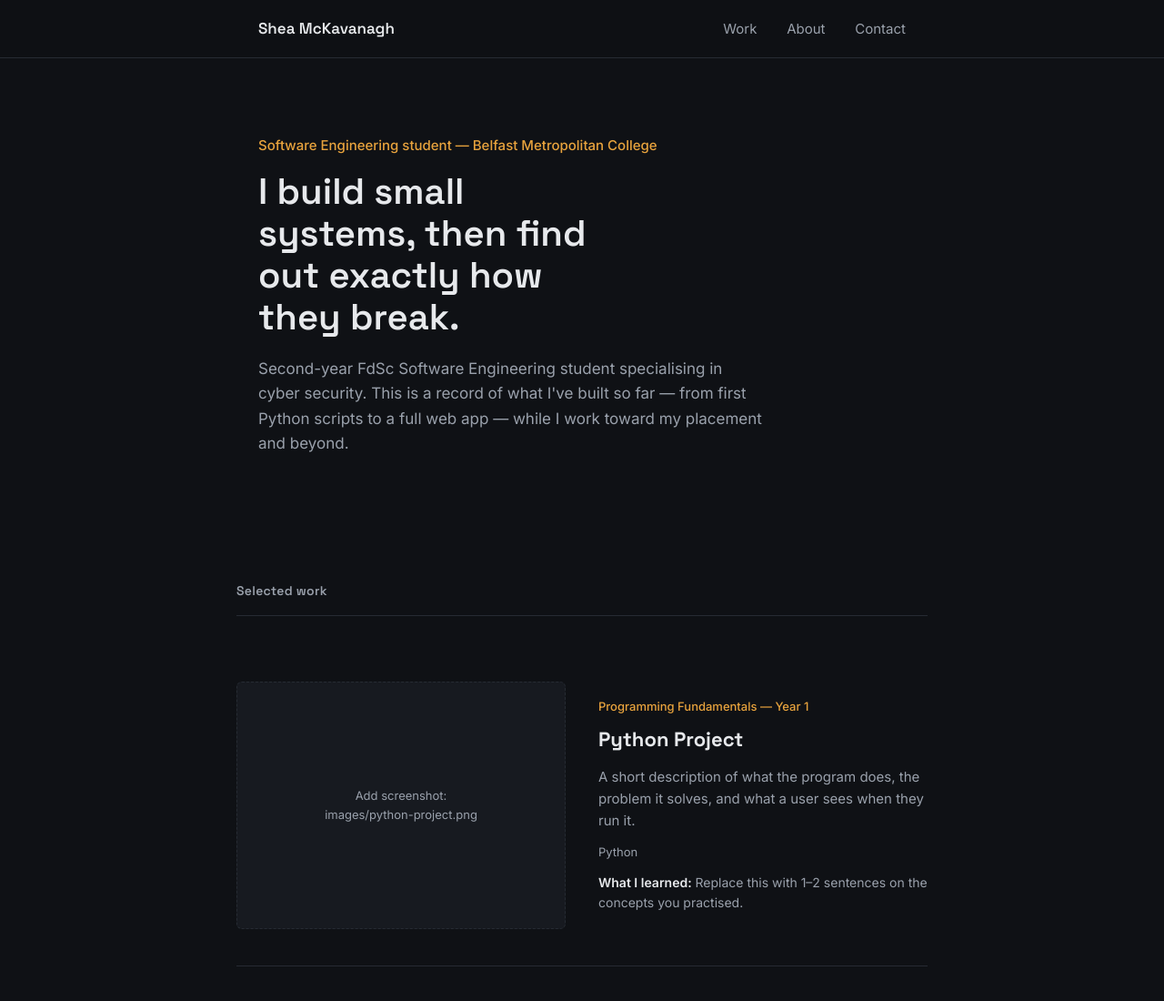
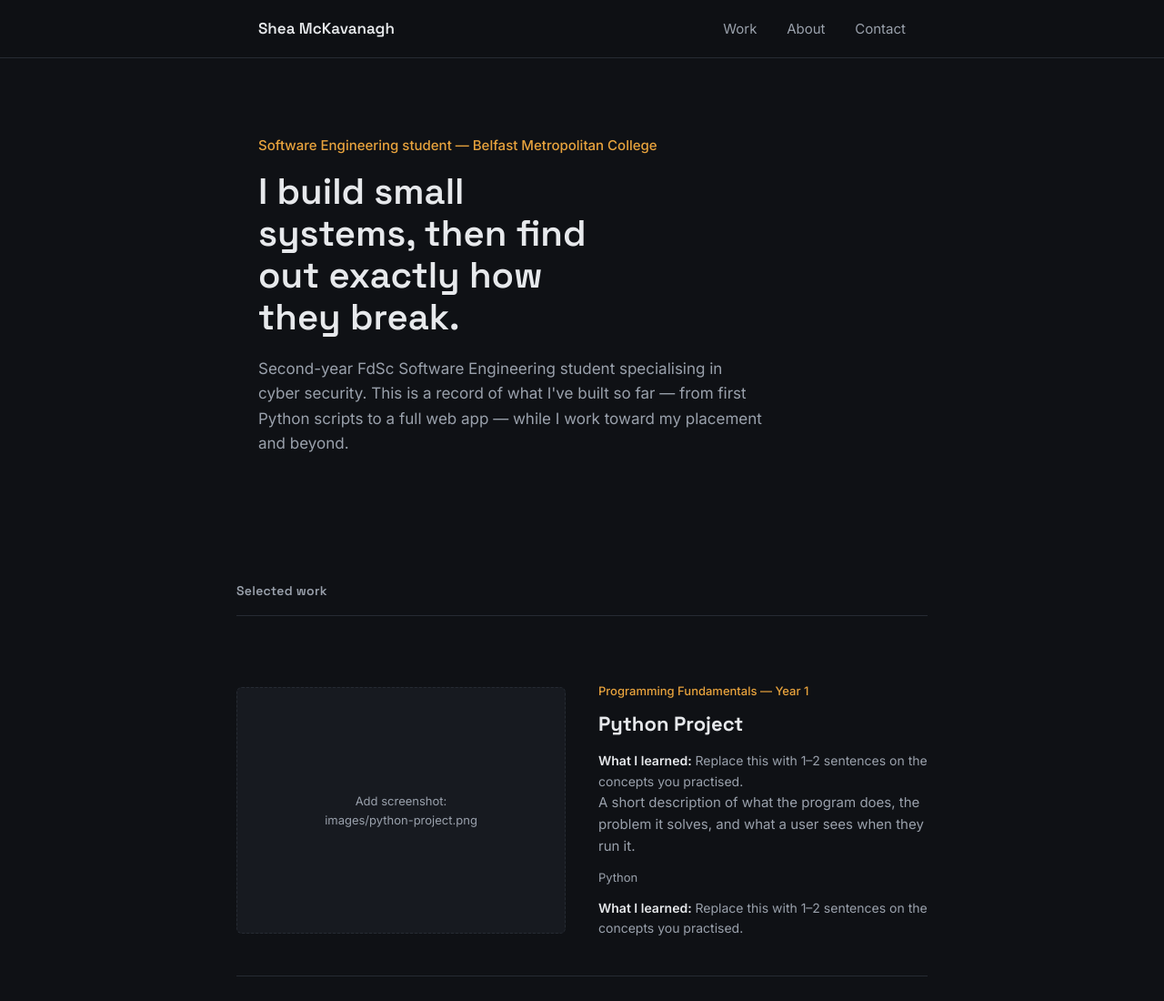
Before and after one commit to sheamck07/sheamck07.github.io, a plain HTML site: page index.html in a window 1280 px wide. Shown: the top 1100 px of the page at 91% size. Drawn offline with Linux system fonts and the light colour scheme.

Commit message:
Add learned concepts section in project body
Updated project section to include learned concepts.

```diff
--- a/index.html
+++ b/index.html
@@ -45,6 +45,11 @@
       <div class="project-body">
         <p class="project-tag">Programming Fundamentals — Year 1</p>
         <h3>Python Project</h3>
+        <p class="project-learned">
+  <strong>What I learned:</strong>
+  <!-- e.g. control flow, functions, working with user input, debugging -->
+  Replace this with 1–2 sentences on the concepts you practised.
+</p>
         <p class="project-desc">
           <!-- Replace with your actual project description -->
           A short description of what the program does, the problem it solves,
```
